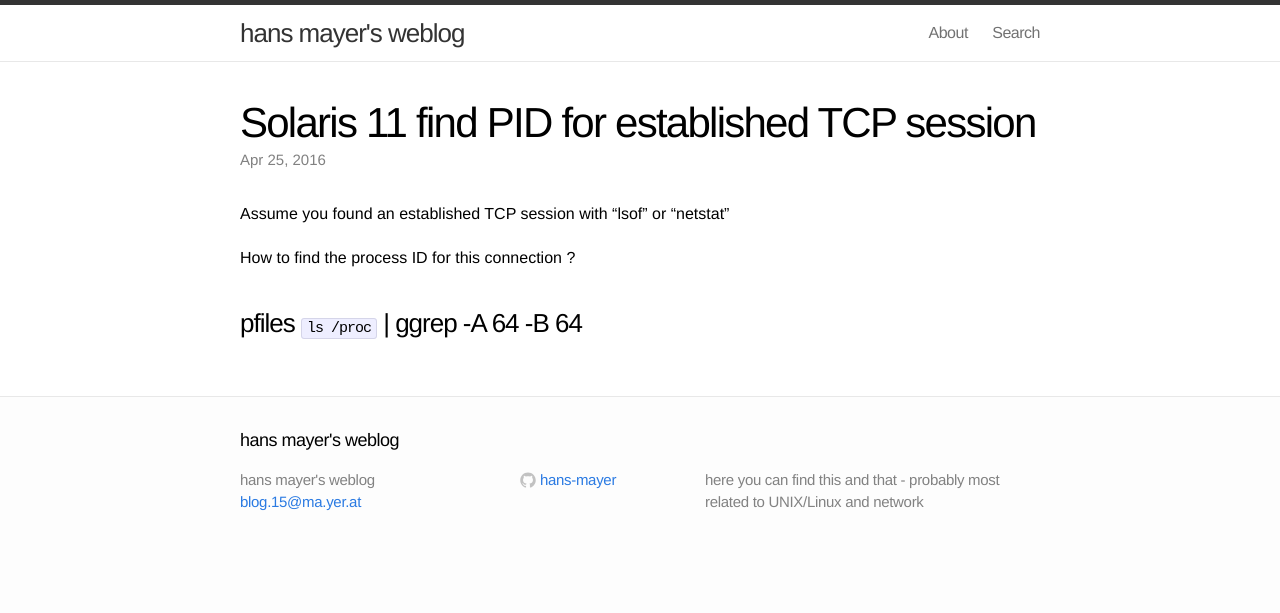
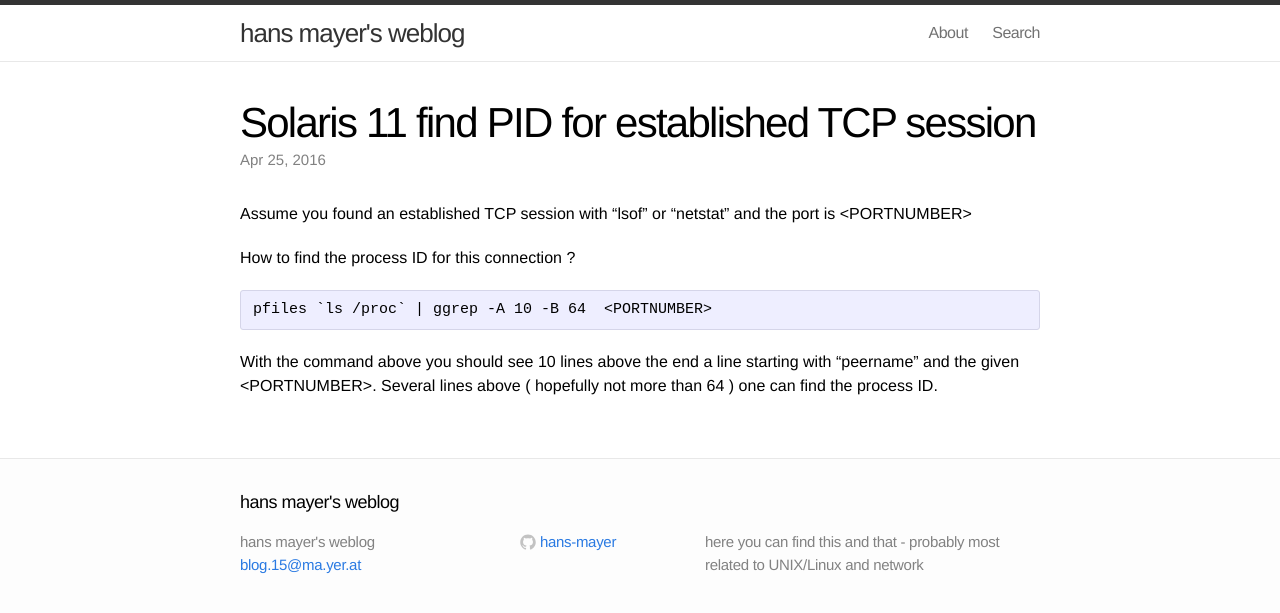
Before and after one commit to hans-mayer/blog, a Jekyll site: the page built from _posts/2016-04-25-solaris-pid-for-established-session.markdown, in a window 1280 px wide. Shown: the top 613 px of the page. Built offline with Jekyll 4.4.1, drawn with Linux system fonts in a browser that asks for light colours.

Commit message:
solaris-pid-for-established-session some comments

```diff
--- a/_posts/2016-04-25-solaris-pid-for-established-session.markdown
+++ b/_posts/2016-04-25-solaris-pid-for-established-session.markdown
@@ -6,8 +6,12 @@ categories: solaris
 ---
 
 
-Assume you found an established TCP session with "lsof" or "netstat"
+Assume you found an established TCP session with "lsof" or "netstat" and the port is &lt;PORTNUMBER&gt;
 
 How to find the process ID for this connection ?
 
-### pfiles `ls /proc` | ggrep -A 64 -B 64  <PID>
+<pre>
+pfiles `ls /proc` | ggrep -A 10 -B 64  &lt;PORTNUMBER&gt;
+</pre>
+
+With the command above you should see 10 lines above the end a line starting with "peername" and the given &lt;PORTNUMBER&gt;. Several lines above ( hopefully not more than 64 ) one can find the process ID.
```
